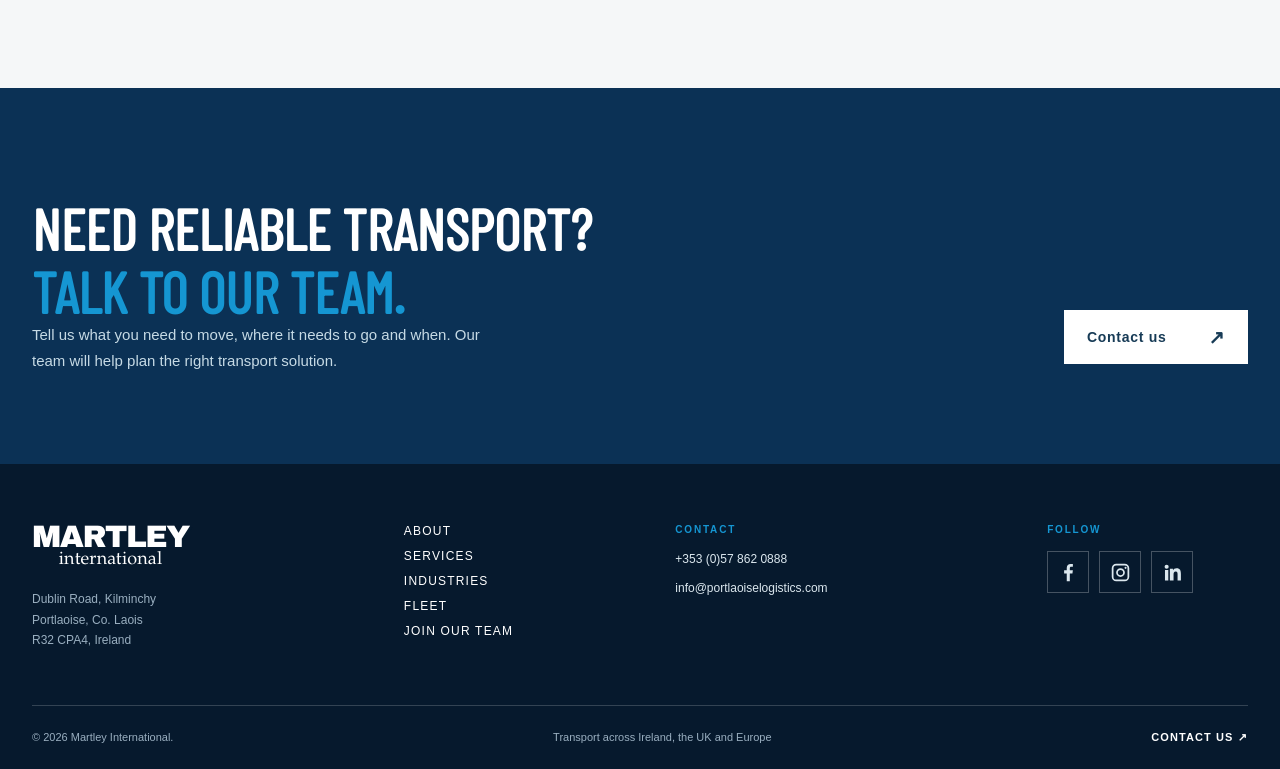
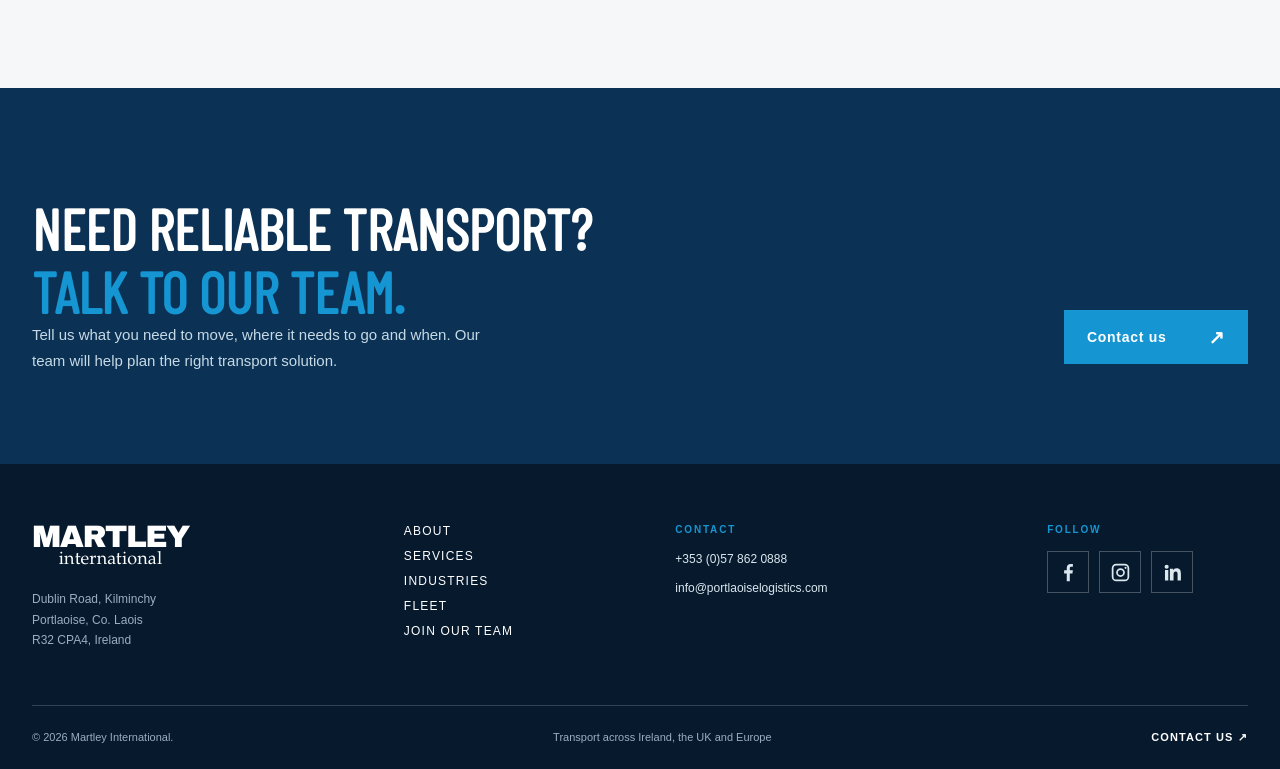
Before and after one commit to EoinOKelly/martleys-international, a React (Vite) app: page / in a window 1280 px wide. Shown: the part 1950-2719 px from the top of the page. Built offline with nearby package versions, Linux system fonts and the light colour scheme; a web font is replaced by a local one.

Commit message:
fix: match homepage contact button with site CTA styling

```diff
--- a/src/refresh.css
+++ b/src/refresh.css
@@ -153,5 +153,7 @@
 .footer-social-icons a:hover{background:#1596d2;border-color:#1596d2;color:#fff}
 .footer-social-icons svg{width:21px;height:21px;fill:currentColor}
 .adare-home .page-cta h2{font-family:'Barlow Condensed','Arial Narrow',Impact,sans-serif;font-weight:700;letter-spacing:0}
+.adare-home .page-cta .button{background:#1596d2;color:#fff}
+.adare-home .page-cta .button:hover{background:#087fb8}
 @media(max-width:900px){.footer-top{grid-template-columns:repeat(2,minmax(0,1fr))}.home-service-card-image{height:190px}}
 @media(max-width:650px){.home-service-card-image{height:220px}.home-service-card-copy{padding:24px}.footer-top{grid-template-columns:1fr;gap:28px}.footer-links,.footer-contact,.footer-social{gap:8px}.footer-links a,.footer-contact a,.footer-social a{padding:4px 0}}
```
